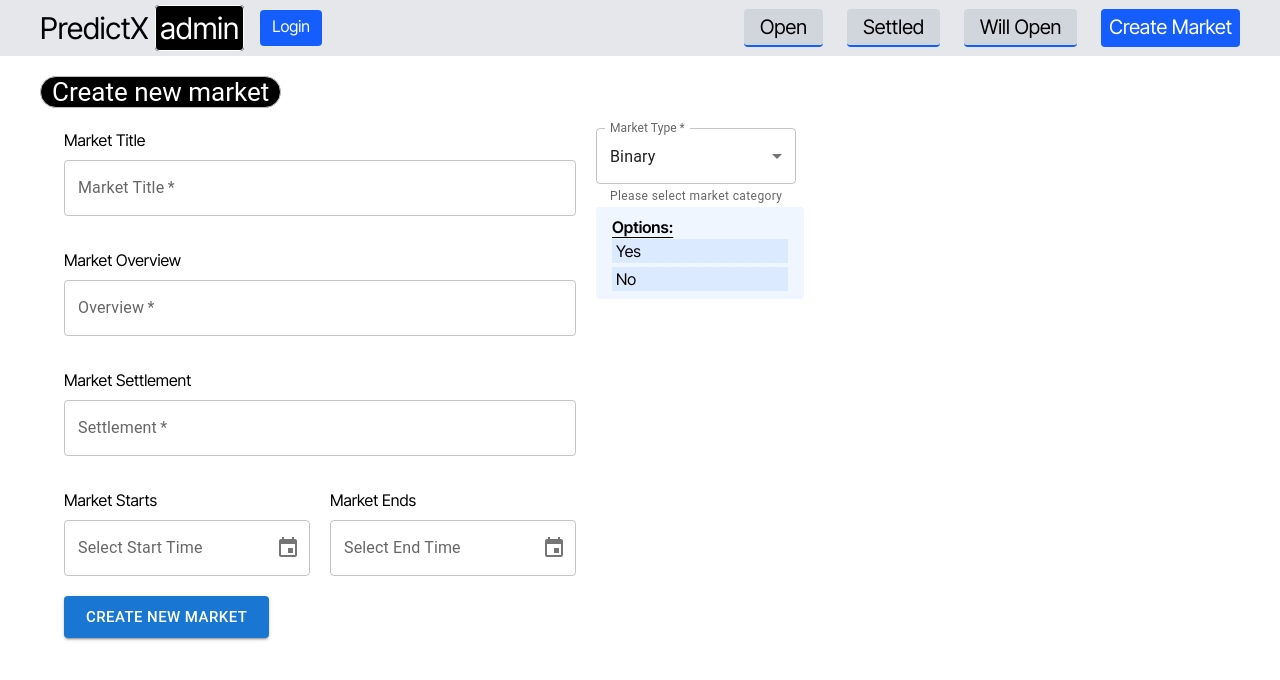
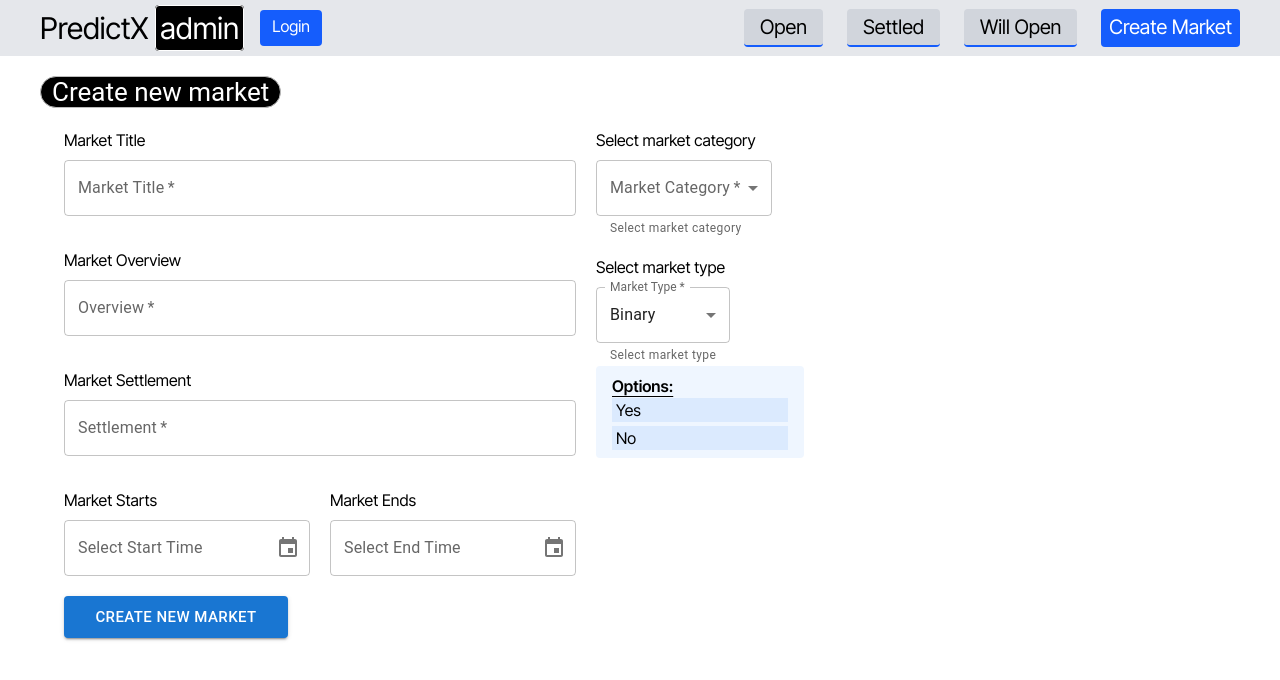
Before and after one commit to rajusrkr/parlay, a React (Vite) app in the folder apps/admin-fe/: page /create-market in a window 1280 px wide. Shown: the top 680 px of the page. Built offline with nearby package versions, Linux system fonts and the light colour scheme.

Commit message:
update in add new market values and form

```diff
--- a/apps/admin-fe/src/pages/create-market.tsx
+++ b/apps/admin-fe/src/pages/create-market.tsx
@@ -12,9 +12,10 @@ import {
 import { DateTimePicker } from "@mui/x-date-pickers";
 import type { Dayjs } from "dayjs";
 import dayjs from "dayjs";
+import { Loader2 } from "lucide-react";
 import { useState } from "react";
 
-const marketType = [
+const marketTypes = [
   {
     value: "binary",
     label: "Binary",
@@ -25,14 +26,23 @@ const marketType = [
   },
 ];
 
+const marketCategories = [
+  { value: "SPORTS", label: "Sports" },
+  { value: "POLITICS", label: "Politics" },
+  { value: "CRYPTO", label: "Crypto" },
+];
+
 export default function CreateMarket() {
   const [title, setTitle] = useState("");
   const [overview, setOverview] = useState("");
   const [settlement, setSettlement] = useState("");
-  const [marketCategory, setMarketCategory] = useState("binary");
+  const [marketType, setMarketType] = useState("binary");
   const [dialogOpen, setDialogOpen] = useState(false);
   const [startDateAndTime, setStartDateAndTime] = useState<Dayjs | null>(null);
   const [endDateAndTime, setEndDateAndTime] = useState<Dayjs | null>(null);
+  const [marketCategory, setMarketCategory] = useState("");
+  const [loading, setLoading] = useState(false)
+
 
   const handleDialogOpen = () => {
     setDialogOpen(true);
@@ -53,6 +63,7 @@ export default function CreateMarket() {
     // go for db insertion
 
     try {
+      setLoading(true)
       const sendReq = await fetch(
         "http://localhost:8000/api/v0/admin/create-market",
         {
@@ -67,15 +78,23 @@ export default function CreateMarket() {
             settlement,
             marketStarts: formatedStartDateAndTime,
             marketEnds: formatedEndtDateAndTime,
-            marketType: marketCategory,
+            marketType,
+            marketCategory
           }),
         }
       );
 
       const res = await sendReq.json();
-      console.log(res);
+
+      if (res.success) {
+        setLoading(false)
+      } else {
+        console.log(res);
+        setLoading(false)
+      }
     } catch (error) {
       console.log(error);
+      setLoading(false)
     }
   };
 
@@ -134,8 +153,8 @@ export default function CreateMarket() {
             <div className="flex space-x-5">
               <div>
                 <div className="mb-2">
-                <label htmlFor="overciew">Market Starts</label>
-              </div>
+                  <label htmlFor="overciew">Market Starts</label>
+                </div>
                 <DateTimePicker
                   label="Select Start Time"
                   onChange={setStartDateAndTime}
@@ -143,8 +162,8 @@ export default function CreateMarket() {
               </div>
               <div>
                 <div className="mb-2">
-                <label htmlFor="overciew">Market Ends</label>
-              </div>
+                  <label htmlFor="overciew">Market Ends</label>
+                </div>
                 <DateTimePicker
                   label="Select End Time"
                   onChange={setEndDateAndTime}
@@ -152,16 +171,38 @@ export default function CreateMarket() {
               </div>
             </div>
           </div>
-          <div className="w-full">
+          <div className="w-full space-y-4">
+            <div>
+              <div className="mb-2">
+                <label htmlFor="market category">Select market category</label>
+              </div>
+              <TextField
+                select
+                label="Market Category"
+                helperText="Select market category"
+                value={marketCategory}
+                onChange={(e) => setMarketCategory(e.target.value)}
+                required
+                className="w-44"
+              >
+                {marketCategories.map((ctgry) => (
+                  <MenuItem key={ctgry.value} value ={ctgry.value}>{ctgry.label}</MenuItem>
+                ))}
+              </TextField>
+            </div>
+
+            <div className="mb-2">
+                <label htmlFor="market type">Select market type</label>
+              </div>
             <TextField
               select
               label="Market Type"
-              helperText="Please select market category"
-              value={marketCategory}
+              helperText="Select market type"
+              value={marketType}
               required
-              onChange={(e) => setMarketCategory(e.target.value)}
+              onChange={(e) => setMarketType(e.target.value)}
             >
-              {marketType.map((mrkt) => (
+              {marketTypes.map((mrkt) => (
                 <MenuItem key={mrkt.value} value={mrkt.value}>
                   {mrkt.label}
                 </MenuItem>
@@ -170,7 +211,7 @@ export default function CreateMarket() {
 
             <div>
               <div>
-                {marketCategory === "binary" && (
+                {marketType === "binary" && (
                   <div className="bg-blue-50 w-52 rounded py-2">
                     <div className="px-4">
                       <p className="font-semibold underline underline-offset-4">
@@ -187,7 +228,7 @@ export default function CreateMarket() {
               </div>
 
               <div>
-                {marketCategory === "categorical" && (
+                {marketType === "categorical" && (
                   <div className="bg-blue-50 w-52 rounded py-2">
                     <div className="px-4">
                       <p className="font-semibold underline underline-offset-4">
@@ -236,8 +277,8 @@ export default function CreateMarket() {
           </div>
         </div>
         <div className="max-w-6xl mx-auto py-5">
-          <Button type="submit" size="large" variant="contained">
-            Create new market
+          <Button type="submit" disabled = {loading} size="large" variant="contained" className="w-56">
+            {loading ? <Loader2 className="animate-spin"/> : "Create new market"}
           </Button>
         </div>
       </div>
```
Also changed, not shown: packages/shared/src/schemas/market.schema.ts (+5 -2 lines), 1 other file (tests, documents, lock files or other folders).
